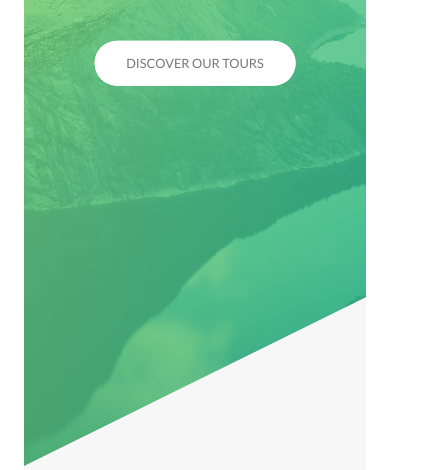
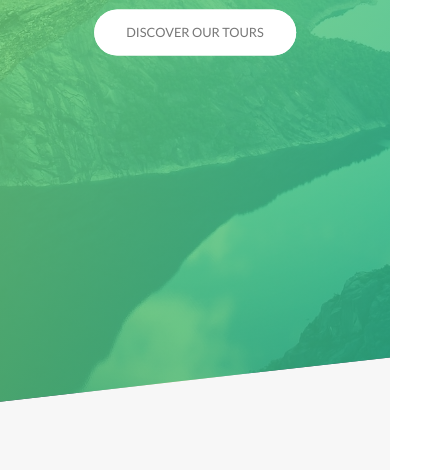
Before and after one commit to slavafive/Natours-Project, a website: page index.html in a window 390 px wide. Shown: the part 360-830 px from the top of the page, 442 px wide, since content can reach past the window. Drawn offline with Linux system fonts and the light colour scheme.

Commit message:
Write media queries for base, typography and layout

```diff
--- a/sass/abstracts/_variables.scss
+++ b/sass/abstracts/_variables.scss
@@ -28,4 +28,5 @@
 // GRID
 $grid-width: 114rem;
 $gutter-vertical: 8rem;
+$gutter-vertical-small: 6rem;
 $gutter-horizontal: 6rem;
--- a/sass/base/_base.scss
+++ b/sass/base/_base.scss
@@ -24,4 +24,9 @@
 
 body {
   box-sizing: border-box;
+  padding: 3rem;
+
+  @include respond(tab-port) {
+    padding: 0;
+  }
 }
--- a/sass/base/_typography.scss
+++ b/sass/base/_typography.scss
@@ -4,7 +4,6 @@
   /* font-size: 16px; */
   line-height: 1.7;
   color: $color-grey-dark;
-  padding: 3rem;
 }
 
 .heading-primary {
@@ -21,6 +20,11 @@
     letter-spacing: 3.5rem;
 
     animation: moveInLeft 1s ease-out;
+
+    @include respond(phone) {
+      letter-spacing: 1rem;
+      font-size: 5rem;
+    }
   }
 
   &--sub {
@@ -29,6 +33,10 @@
     font-weight: 700;
     letter-spacing: 1.75rem;
     animation: moveInRight 1s ease-out;
+
+    @include respond(phone) {
+      letter-spacing: .5rem;
+    }
   }
 }
 
@@ -47,6 +55,14 @@
 
   letter-spacing: 2px;
   transition: all 0.2s;
+
+  @include respond(tab-port) {
+    font-size: 3rem;
+  }
+
+  @include respond(phone) {
+    font-size: 2.5rem;
+  }
 
   &:hover {
     transform: skew(15deg, 2deg) scale(1.1);
--- a/sass/layout/_footer.scss
+++ b/sass/layout/_footer.scss
@@ -3,6 +3,10 @@
   color: $color-grey-light-1;
   padding: 10rem 0;
   font-size: 1.4rem;
+
+  @include respond(tab-port) {
+    padding: 8rem 0;
+  }
 
   &__logo-box {
     text-align: center;
@@ -18,6 +22,11 @@
     border-top: 1px solid $color-grey-dark;
     padding-top: 2rem;
     display: inline-block;
+
+    @include respond(tab-port) {
+      width: 100%;
+      text-align: center;
+    }
   }
 
   &__list {
@@ -55,5 +64,10 @@
     padding-top: 2rem;
     width: 80%;
     float: right;
+
+    @include respond(tab-port) {
+      width: 100%;
+      float: none;
+    }
   }
 }
--- a/sass/layout/_grid.scss
+++ b/sass/layout/_grid.scss
@@ -4,6 +4,15 @@
 
   &:not(:last-child) {
     margin-bottom: $gutter-vertical;
+
+    @include respond(tab-port) {
+      margin-bottom: $gutter-vertical-small;
+    }
+  }
+
+  @include respond(tab-port) {
+    max-width: 50rem;
+    padding: 0 3rem;
   }
 
   @include clearfix;
@@ -13,6 +22,15 @@
 
     &:not(:last-child) {
       margin-right: $gutter-horizontal;
+
+      @include respond(tab-port) {
+        margin-right: 0;
+        margin-bottom: $gutter-vertical-small;
+      }
+    }
+
+    @include respond(tab-port) {
+      width: 100% !important;
     }
   }
 
@@ -25,7 +43,9 @@
   }
 
   .col-2-of-3 {
-    width: calc(2 * ((100% - 2 * #{$gutter-horizontal}) / 3) + #{$gutter-horizontal});
+    width: calc(
+      2 * ((100% - 2 * #{$gutter-horizontal}) / 3) + #{$gutter-horizontal}
+    );
   }
 
   .col-1-of-4 {
@@ -33,11 +53,14 @@
   }
 
   .col-2-of-4 {
-    width: calc(2 * ((100% - 3 * #{$gutter-horizontal}) / 4) + #{$gutter-horizontal});
+    width: calc(
+      2 * ((100% - 3 * #{$gutter-horizontal}) / 4) + #{$gutter-horizontal}
+    );
   }
 
   .col-3-of-4 {
-    width: calc(3 * ((100% - 3 * #{$gutter-horizontal}) / 4) + 2 * #{$gutter-horizontal});
+    width: calc(
+      3 * ((100% - 3 * #{$gutter-horizontal}) / 4) + 2 * #{$gutter-horizontal}
+    );
   }
-
 }
--- a/sass/layout/_header.scss
+++ b/sass/layout/_header.scss
@@ -11,6 +11,11 @@
   position: relative;
   -webkit-clip-path: polygon(0 0, 100% 0, 100% 75vh, 0 100%);
   clip-path: polygon(0 0, 100% 0, 100% 75vh, 0 100%);
+
+  @include respond(tab-port) {
+    -webkit-clip-path: polygon(0 0, 100% 0, 100% 85vh, 0 95%);
+    clip-path: polygon(0 0, 100% 0, 100% 85vh, 0 95%);
+  }
 
   &__logo-box {
     position: absolute;
--- a/sass/layout/_navigation.scss
+++ b/sass/layout/_navigation.scss
@@ -15,6 +15,16 @@
     box-shadow: 0 1rem 3rem rgba($color-black, 0.1);
     text-align: center;
     cursor: pointer;
+
+    @include respond(tab-port) {
+      top: 4rem;
+      right: 4rem;
+    }
+
+    @include respond(phone) {
+      top: 3rem;
+      right: 3rem;
+    }
   }
 
   &__background {
@@ -27,6 +37,16 @@
     background: radial-gradient($color-primary-light, $color-primary-dark);
     z-index: 1000;
     transition: transform 0.8s cubic-bezier(0.83, 0, 0.17, 1);
+
+    @include respond(tab-port) {
+      top: 4.5rem;
+      right: 4.5rem;
+    }
+
+    @include respond(phone) {
+      top: 3.5rem;
+      right: 3.5rem;
+    }
   }
 
   &__nav {
```
Also changed, not shown: css/style.css.
